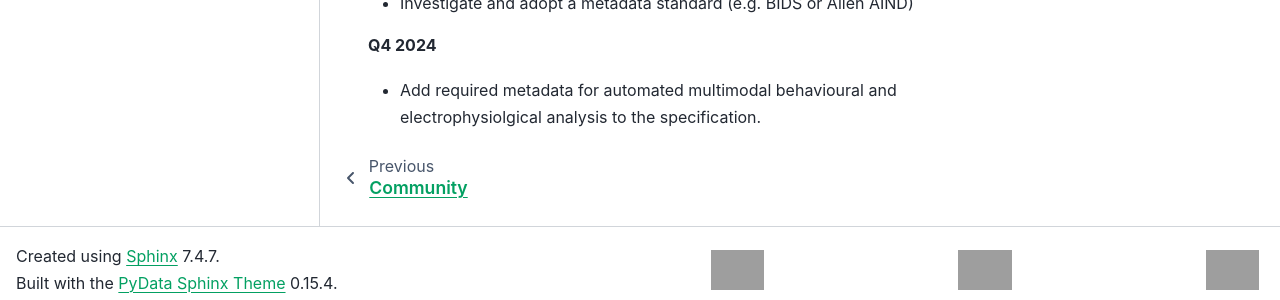
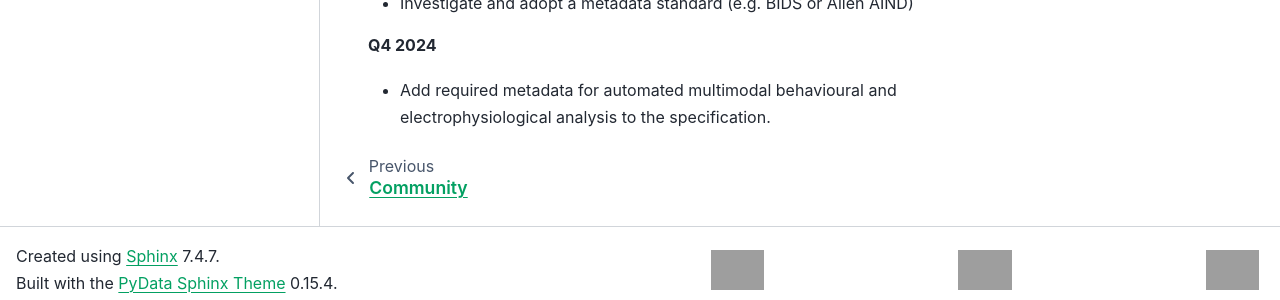
Before and after one commit to neuroinformatics-unit/NeuroBlueprint, a Sphinx documentation site: the page built from docs/source/roadmap.md, in a window 1280 px wide and 940 px high, cut to the strip 628-928 px from the top of the window. Built offline with Sphinx 7.4.7 and the PyData theme 0.15.4, drawn with Linux system fonts in a browser that asks for light colours; the version number could not be read and is left out; grey boxes are pictures that could not be loaded.

Commit message:
Update docs/source/roadmap.md
Co-authored-by: Adam Tyson <code@adamltyson.com>

```diff
--- a/docs/source/roadmap.md
+++ b/docs/source/roadmap.md
@@ -27,4 +27,4 @@ set of required keywords.
 
 **Q4 2024**
 
-- Add required metadata for automated multimodal behavioural and electrophysiolgical analysis to the specification.
+- Add required metadata for automated multimodal behavioural and electrophysiological analysis to the specification.
```
